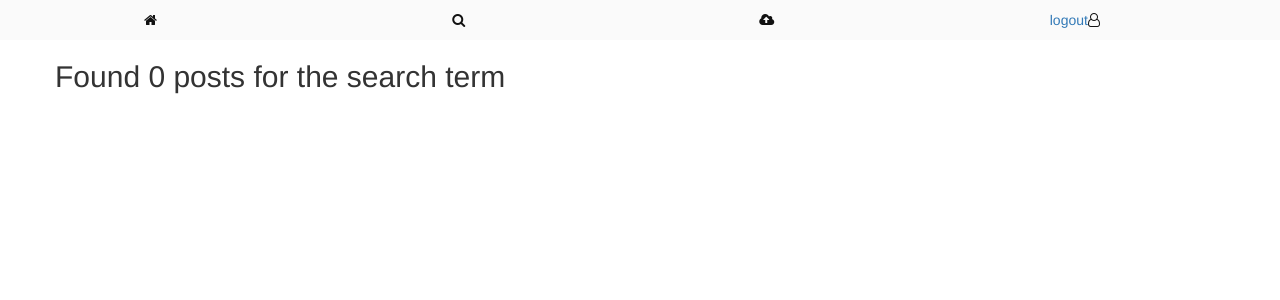
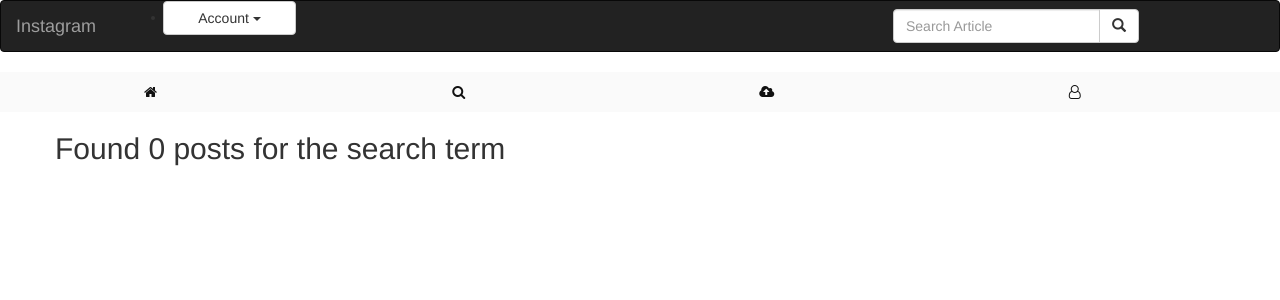
Before and after one commit to niklauspeter/instagram, a Django app: template insta/templates/all-posts/search.html in a window 1280 px wide. Shown: the top 300 px of the page. Run offline with Django 3.2, Linux system fonts and the light colour scheme; the template is opened without the code that fills it, so the values that code supplies are empty; the visitor is signed in with stand-in values (Sample User, id 1); parts of the project's set-up code (start-up, migrations or seed data) failed here and were passed over; some libraries are stand-ins or nearby versions.

Commit message:
edit navbar to allow for ease of navigation

```diff
--- a/insta/templates/navbar.html
+++ b/insta/templates/navbar.html
@@ -42,7 +42,7 @@
               <a href="/logout">Logout</a>
             </li>
             <li>
-              <a href="{% url 'profile' %}">Profile</a>
+
             </li>
           </ul>
         </li>
@@ -76,14 +76,66 @@
     {% endblock %}
 </head>
 <body>
+    <nav class="navbar navbar-inverse">
+        <div class="container-fluid">
+          <div class="navbar-header">
+            <a class="navbar-brand" href="{% url 'welcome' %}">Instagram</a>
+          </div>
+          <div class="col-sm-4 col-md-4 navbar-right">
+
+            <form class="navbar-form" role="search" action="{% url 'search_results' %}">
+
+              <div class="input-group">
+                <input type="text" class="form-control" placeholder="Search Article" name="post_item">
+                <div class="input-group-btn">
+                  <button class="btn btn-default" type="submit"><i class="glyphicon glyphicon-search"></i></button>
+                </div>
+              </div>
+
+            </form>
+          </div>
+          <div class="col-sm-6 col-md-6">
+            {% if user.is_authenticated %}
+            <ul>
+              <li class="dropdown">
+                <a href="#" class="dropdown-toggle btn btn-default" data-toggle="dropdown" role="button" aria-expanded="false ">Account
+                          <span class="caret"></span>
+                      </a>
+                <ul class="dropdown-menu" role="menu">
+                  <li>
+                    <a href="{%url 'new_image'%}">Home</a>
+                  </li>
+                  <li>
+                    <a href="/accounts/password/change">Change Password</a>
+                  </li>
+                  <li>
+                    <a href="/logout">Logout</a>
+                  </li>
+                  <li>
+
+                  </li>
+                </ul>
+              </li>
+            </ul>
+            {% else %}
+            <li>
+              <a class='btn btn-default' href="/accounts/login">Login</a>
+            </li>
+
+            {% endif %}
+          </div>
+        </div>
+      </nav>
 <style>
 </style>
 
     <header>
+      {% if user.is_authenticated %}
         <a href="{% url 'welcome' %}"><i class="fa fa-home"></i></a>
-        <a href="{% url 'new_image' %}"><i class="fa fa-search"></i></a>
-        <a href="{% url 'profile' %}"><i class="fa fa-cloud-upload"></i></a>
-        <a href="/logout">logout<i class="fa fa-user-o"></i></a>
+        <a href="{% url 'look' %}"><i class="fa fa-search"></i></a>
+        <a href="{%url 'new_image'%}"><i class="fa fa-cloud-upload"></i></a>
+        <a href="{%url 'profile' %}"><i class="fa fa-user-o"></i></a>
+        {% endif %}
     </header>
 
 </body>
```
